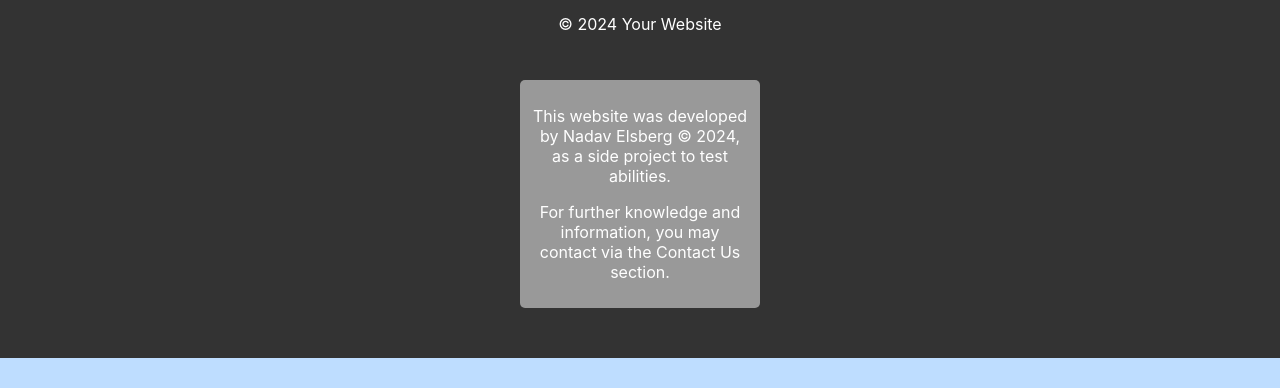
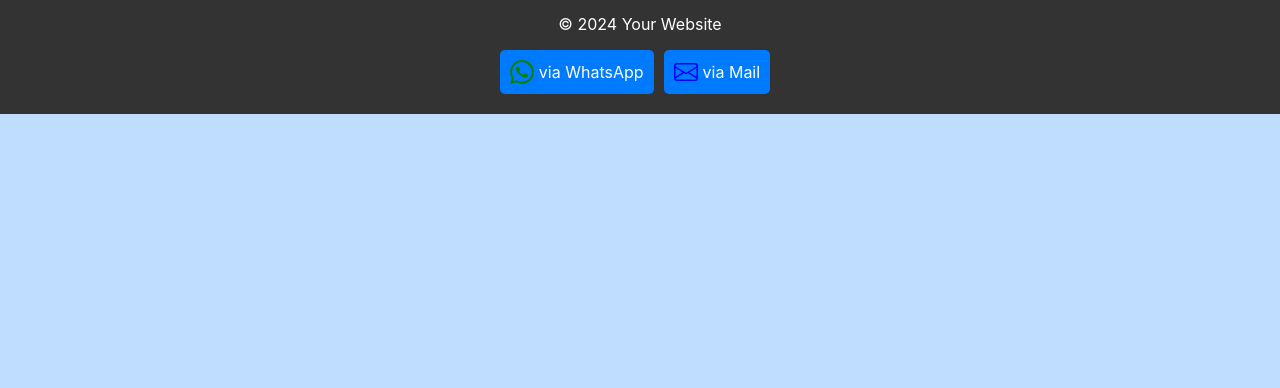
Before and after one commit to NadavElsbreg/Landing-page, a React (Create React App) app in the folder ndvlsbrg/: page / in a window 1280 px wide. Both pictures are taken after a click on the button "Contact us". Shown: the part 238-626 px from the top of the page. Built offline with nearby package versions, Linux system fonts and the light colour scheme; no server answers.

Commit message:
added bettter contact us and toglle between about and contact us in the footer

```diff
--- a/ndvlsbrg/src/css/footers.css
+++ b/ndvlsbrg/src/css/footers.css
@@ -46,3 +46,23 @@ footer {
     margin-left: 40%;
     margin-right: 40%;
 }
+
+/* WhatsApp link */
+.footer-links .whatsapp-link {
+    display: flex;
+    align-items: center;
+}
+
+.footer-links .whatsapp-link span {
+    margin-left: 5px;
+}
+
+/* Mail link */
+.footer-links .mail-link {
+    display: flex;
+    align-items: center;
+}
+
+.footer-links .mail-link span {
+    margin-left: 5px;
+}
--- a/ndvlsbrg/src/footers.js
+++ b/ndvlsbrg/src/footers.js
@@ -1,7 +1,6 @@
 import "./css/footers.css";
 import React, {useState, useEffect, useRef} from "react";
-// import { FontAwesomeIcon } from '@fortawesome/react-fontawesome';
-// import { faWhatsapp, faEnvelope } from '@fortawesome/free-solid-svg-icons';
+import { Envelope, Whatsapp } from 'react-bootstrap-icons';
 
 const mailtoMail="Nadav.Elsberg@protonmail.com"
 
@@ -20,25 +19,27 @@ function About(){
         </footer>
     )
 }
-// function ContactUs(){
-//     return(
-//         <div>
-//             <a href={ContactUsPhone}target="_blank" rel="noopener noreferrer">
-//                 <FontAwesomeIcon icon={faWhatsapp} />
-//                 <span> via WhatsApp</span>
-//             </a>
+function ContactUs(){
+    return(
+        <div class="footer-links">
+            <a href={ContactUsPhone} class="whatsapp-link" target="_blank" rel="noopener noreferrer">
+                <Whatsapp size={24} color="green" />
+                <span> via WhatsApp</span>
+            </a>
 
-//             <a href={ContactUsLink} target="_blank" rel="noopener noreferrer">
-//                 <FontAwesomeIcon icon={faEnvelope} />
-//                 <span> via Mail</span>
-//             </a>
-//         </div>
-//     )
-// }
+            <a href={ContactUsLink} class="mail-link" target="_blank" rel="noopener noreferrer">
+                <Envelope size={24} color="blue" />
+                <span> via Mail</span>
+            </a>
+        </div>
+    )
+}
 
 function GenerateFooter() {
     const [showAbout, setShowAbout] = useState(false);
+    const [showContactUs, setContactUs]= useState(false);
     const aboutRef = useRef("");
+    const contactUsRef = useRef("");
 
     useEffect(() => {
         // Scroll to the About section when it's shown
@@ -48,13 +49,30 @@ function GenerateFooter() {
     }, [showAbout]);
 
     const toggleAbout = () => {
+        if(showContactUs){
+            setContactUs(prevShowContactUs=> !prevShowContactUs);
+        }
         setShowAbout(prevShowAbout => !prevShowAbout);
+    };
+
+    useEffect(() => {
+        // Scroll to the About section when it's shown
+        if (showContactUs && contactUsRef.current) {
+            contactUsRef.current.scrollIntoView({ behavior: 'smooth' });
+        }
+    }, [showContactUs]);
+
+    const toggleContactUs = () => {
+        if(showAbout){
+            setShowAbout(prevShowAbout => !prevShowAbout);
+        }
+        setContactUs(prevShowContactUs => !prevShowContactUs);
     };
 
     return (
         <footer>
             <div className="footer-links">
-                <button className="footer-button" onClick={toggleAbout}>Contact us</button>
+                <button className="footer-button" onClick={toggleContactUs}>Contact us</button>
                 <button className="footer-button" onClick={toggleAbout}>About</button>
                 <a href={ReportABugLink} target="_blank">Report a Bug</a>
             </div>
@@ -62,6 +80,7 @@ function GenerateFooter() {
                 <p>&copy; 2024 Your Website</p>
             </div>
             {showAbout && <About ref={aboutRef} />}
+            {showContactUs && <ContactUs ref={contactUsRef}/>}
         </footer>
     )
 }
--- a/package.json
+++ b/package.json
@@ -1,7 +1,9 @@
 {
   "dependencies": {
     "@fortawesome/fontawesome-free": "^6.5.1",
+    "bootstrap": "^5.3.3",
     "leaflet": "^1.9.4",
+    "react-bootstrap-icons": "^1.11.3",
     "react-leaflet": "^4.2.1",
     "react-router-dom": "^6.22.3"
   }
```
Also changed, not shown: 1 other file (tests, documents, lock files or other folders).
